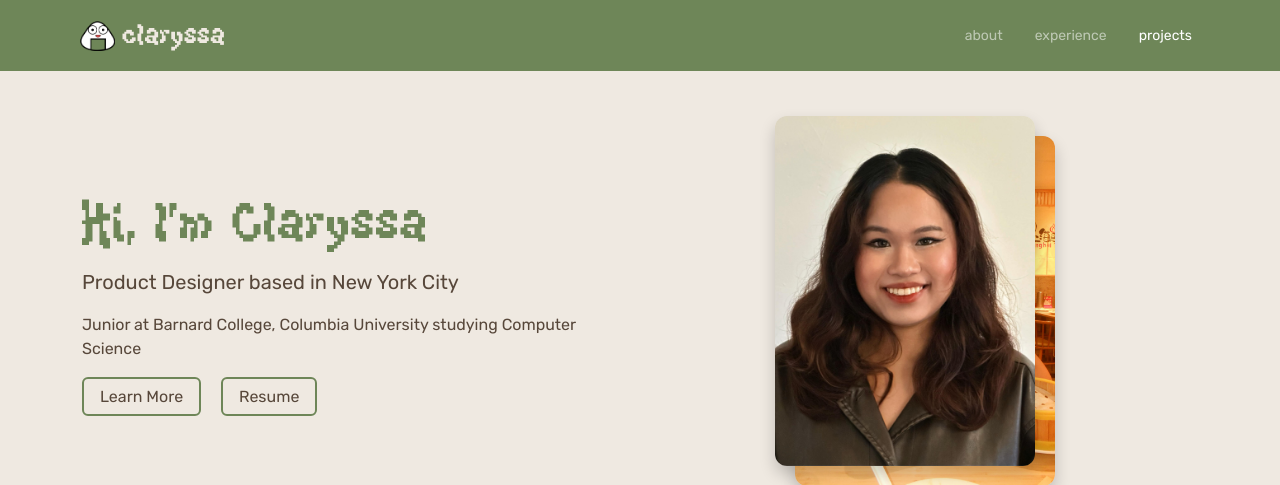
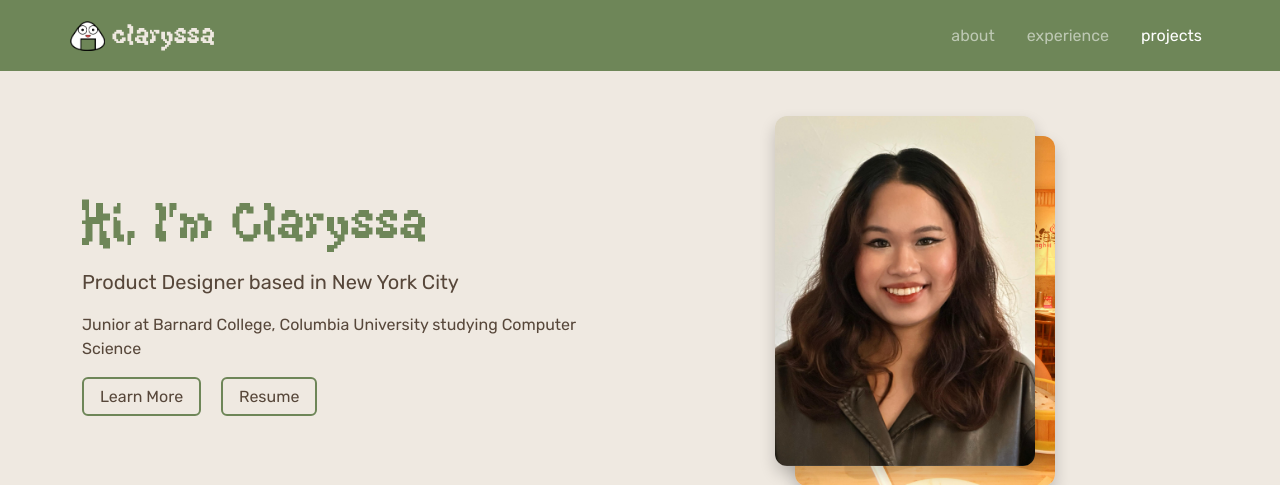
Before and after one commit to claryssayuanwie/portfolio, a Flask app: page / in a window 1280 px wide. Shown: the top 485 px of the page. Run offline with Flask 3, Linux system fonts and the light colour scheme.

Commit message:
change back font size

```diff
--- a/static/style.css
+++ b/static/style.css
@@ -45,7 +45,7 @@ h3, h4 {
 
 .navbar .container {
   width: 100%;
-  padding: 0 10px;
+  padding: 0;
   display: flex;
   justify-content: space-between;
   align-items: center;
@@ -63,7 +63,6 @@ h3, h4 {
   flex-direction: row;
   gap: 1rem;
   white-space: nowrap;
-  font-size: 14px;
 }
 
 @media (max-width: 768px) {
```
